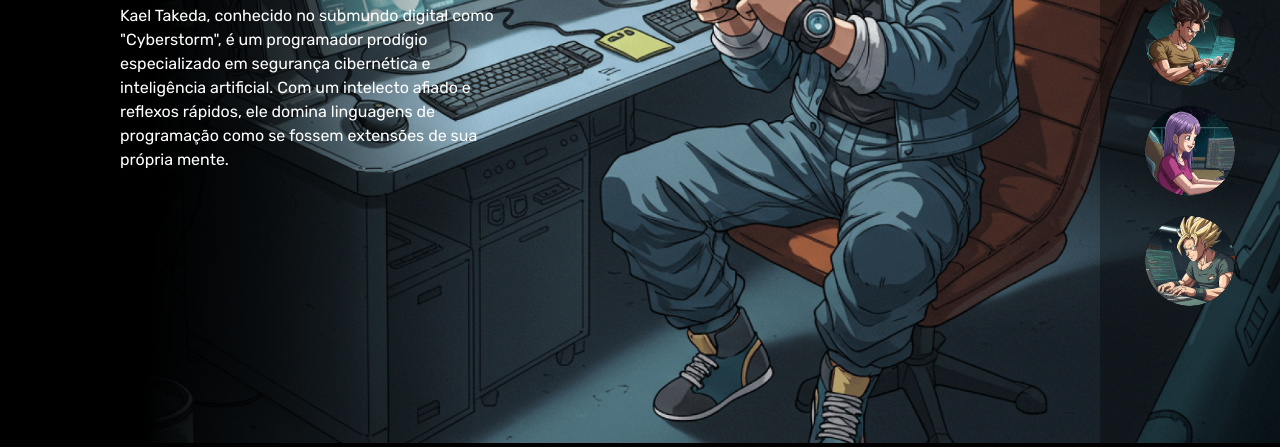
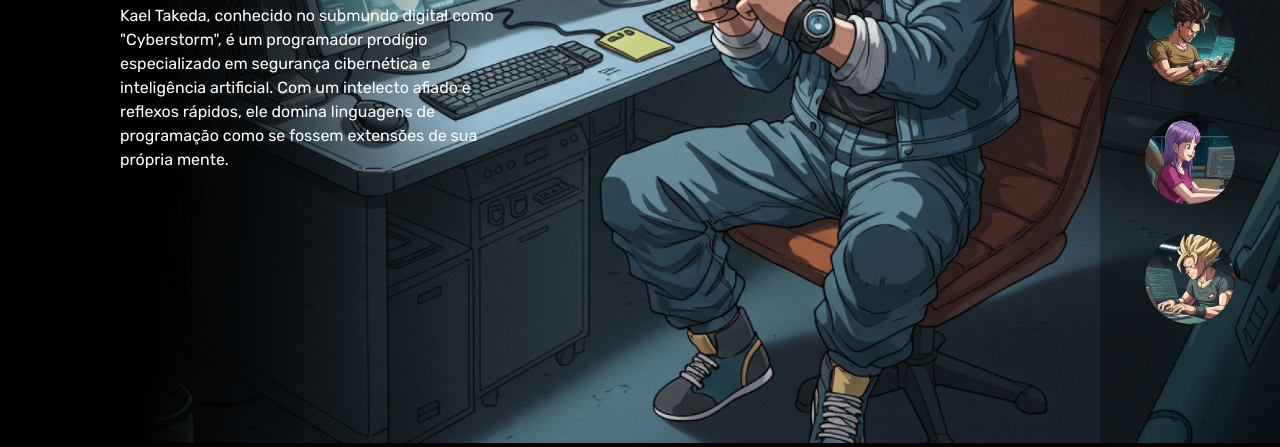
Before and after one commit to Gabrielmgb/projeto-dragon-ball, a plain HTML site: page index.html in a window 1280 px wide. Shown: the part 357-804 px from the top of the page. Drawn offline with Linux system fonts and the light colour scheme.

Commit message:
gap 25px botoes

```diff
--- a/src/css/estilos.css
+++ b/src/css/estilos.css
@@ -66,7 +66,7 @@ main .personagem .imagem {
   align-items: center;
   justify-content: center;
   min-height: 100vh;
-  gap: 16px;
+  gap: 25px;
 }
 
 .botoes .botao {
```
